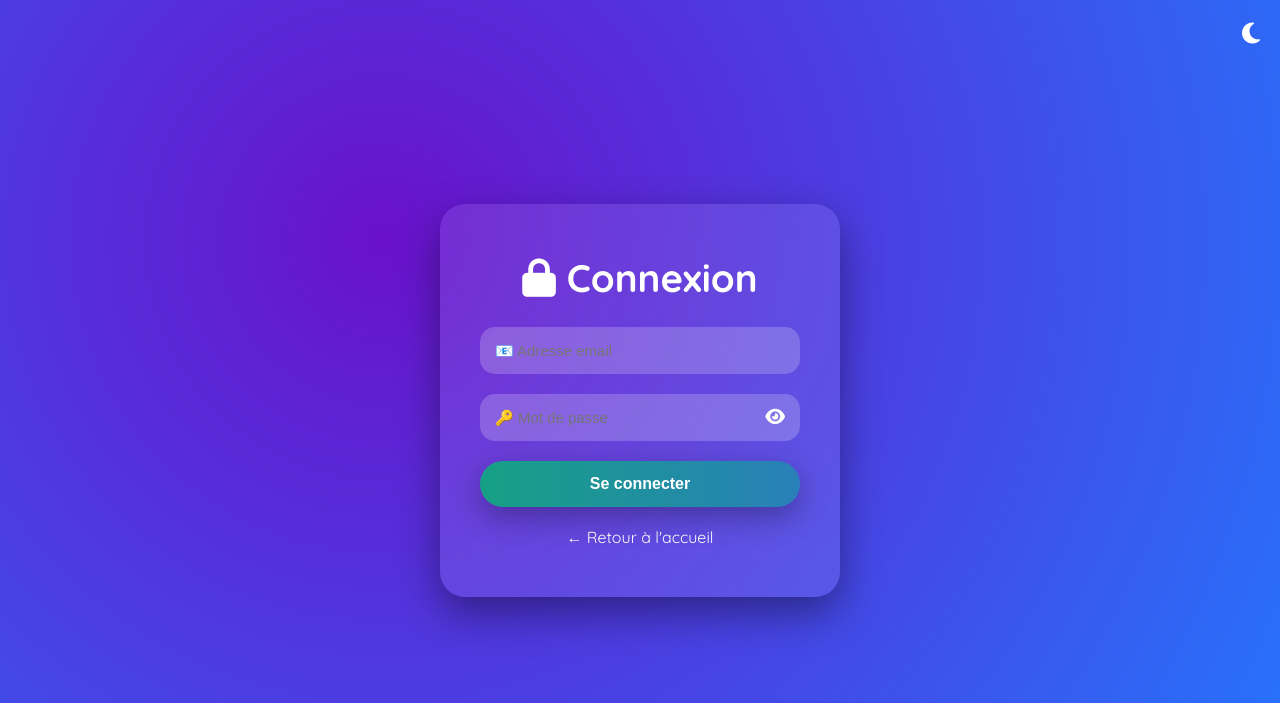
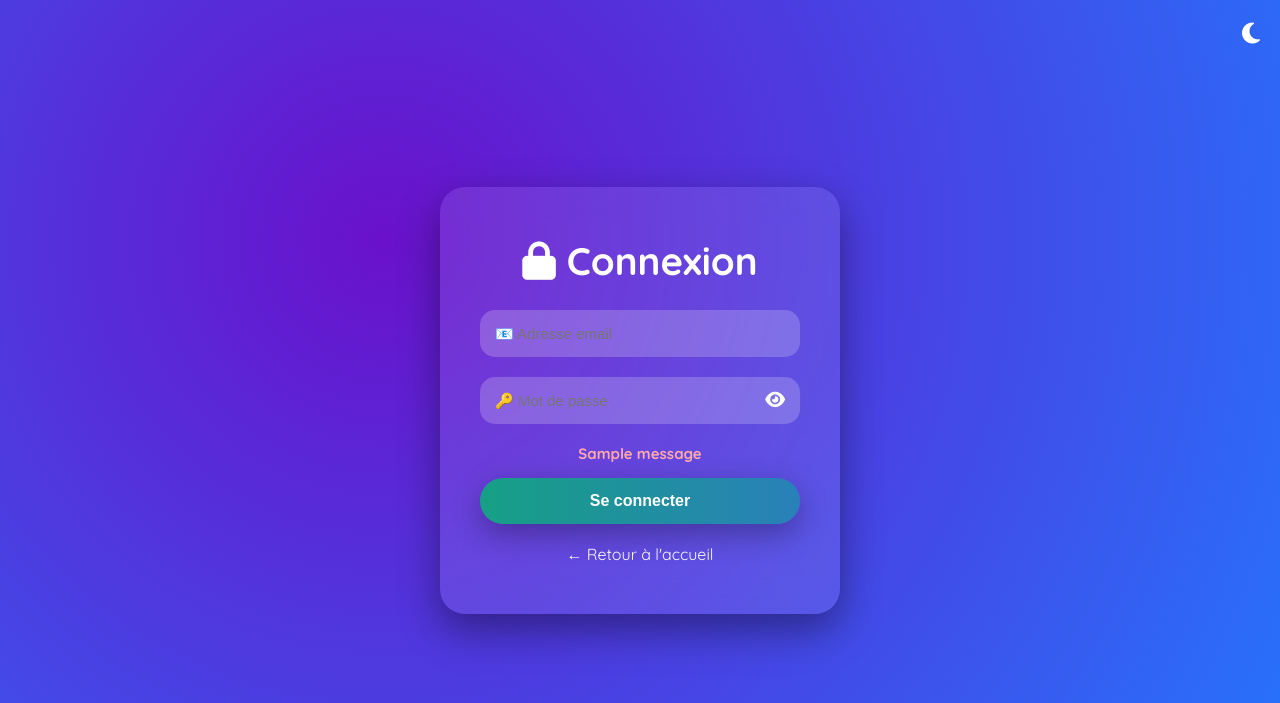
Before and after one commit to ZakariaRochdi/house-price-app, a Flask app: page /login in a window 1280 px wide. Shown: the top 703 px of the page. Run offline with Flask 3, Linux system fonts and the light colour scheme; tables that the repository leaves empty hold one stand-in row (values such as "Sample post"); one stand-in notice (Sample message) is shown; some libraries are stand-ins or nearby versions.

Commit message:
Update login.html

```diff
--- a/templates/login.html
+++ b/templates/login.html
@@ -76,10 +76,15 @@
       animation: spin 1s infinite linear;
     }
     @keyframes spin { to {transform: rotate(360deg);} }
-    .error { text-align:center; color:#ffaaaa; margin-bottom:15px; }
+    .error {
+      text-align: center;
+      color: #ffaaaa;
+      margin-bottom: 15px;
+      font-weight: bold;
+      font-size: 15px;
+    }
     .back-home { display:block; text-align:center; margin-top:20px; color: var(--text); text-decoration:none; }
     .back-home:hover { text-decoration:underline; }
-
   </style>
 </head>
 <body>
@@ -97,6 +102,18 @@
         <input type="password" name="password" placeholder="🔑 Mot de passe" required id="passwordField">
         <i class="fas fa-eye toggle-pass" id="togglePassword"></i>
       </div>
+
+      <!-- ✅ Flash messages -->
+      {% with messages = get_flashed_messages() %}
+        {% if messages %}
+          <div class="error">
+            {% for message in messages %}
+              {{ message }}
+            {% endfor %}
+          </div>
+        {% endif %}
+      {% endwith %}
+
       <button type="submit" class="submit-btn">
         <span>Se connecter</span>
         <div class="loader" id="loader"></div>
@@ -128,7 +145,7 @@
       loader.style.display = 'block';
       setTimeout(() => {
         loader.style.display = 'none';
-        form.submit(); // soumission réelle après animation
+        form.submit();
       }, 2000);
     });
   </script>
```
